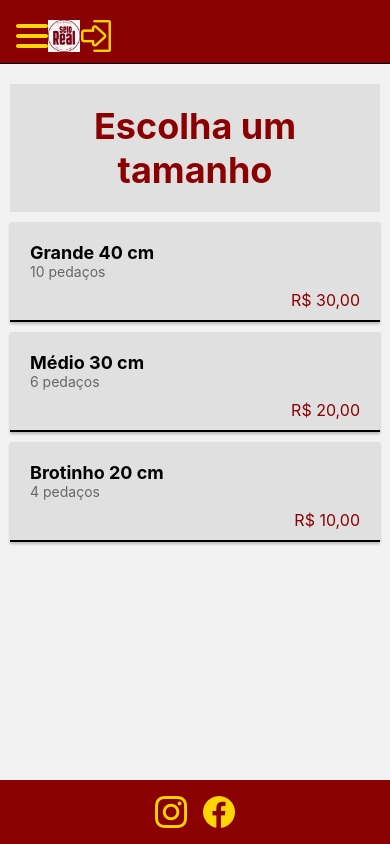
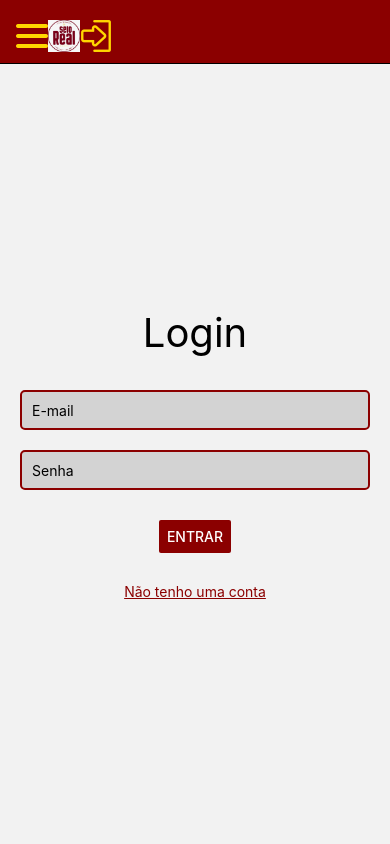
Before and after one commit to milenaksk/pizza-selo-real, a React Native app: screen / in a window 390 px wide. Built offline with nearby package versions, Linux system fonts and the light colour scheme; what expo-sqlite would draw is missing.

Commit message:
initialRouteName

```diff
--- a/src/navigation/AppNavigator.js
+++ b/src/navigation/AppNavigator.js
@@ -18,7 +18,7 @@ const AppNavigator = () => {
   return (
     <NavigationContainer>
       <Stack.Navigator
-        initialRouteName="Inicial"
+        initialRouteName="Login"
         screenOptions={{
           headerLeft: null,
           headerStyle: {
```
